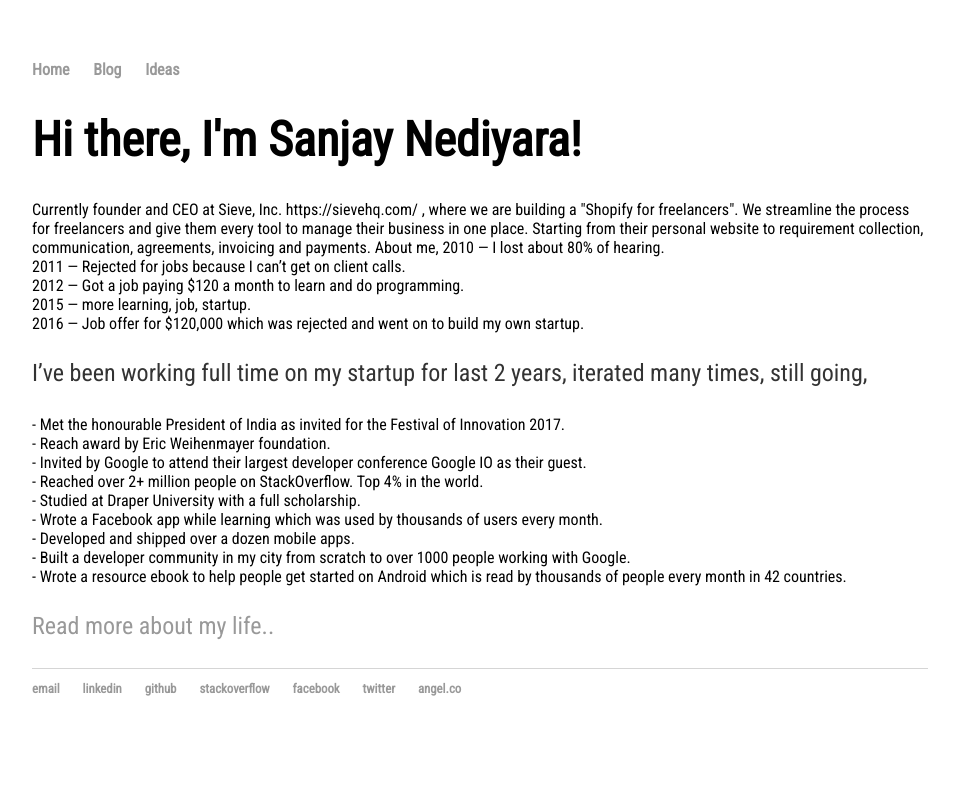
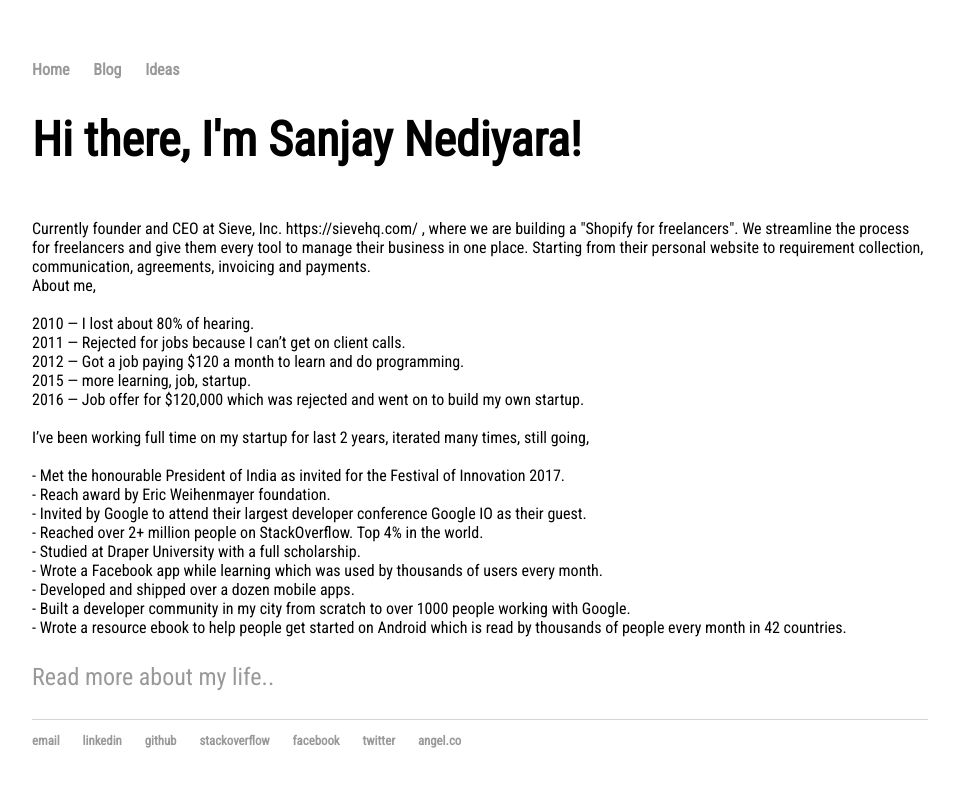
Before and after one commit to COD3BOY/cod3boy.github.io, a Jekyll site: the page built from index.html, in a window 1280 px wide. Shown: the top 787 px of the page, without its empty margins (160-1114 px from the left). Built offline with Jekyll 4.4.1, drawn with Linux system fonts in a browser that asks for light colours; the list of posts is cut into pages by our own code.

```diff
--- a/index.html
+++ b/index.html
@@ -7,19 +7,21 @@ title: Sanjay Nediyara, Developer
 <link rel="stylesheet" type="text/css" href="/css/home.css">
 
 <div class="blurb">
-        		<h1>Hi there, I'm Sanjay Nediyara!</h1>
+        		<h1>Hi there, I'm Sanjay Nediyara!</h1><br />
         		Currently founder and CEO at Sieve, Inc. https://sievehq.com/ , where we are building a "Shopify for freelancers". We streamline the process for freelancers and give them every tool to manage their business in one place. Starting from their personal website to requirement collection, communication, agreements, invoicing and payments.
-
+<br />
 About me,
-
+<br />
+<br />
 2010 — 	I lost about 80% of hearing.<br />
 2011 — 	Rejected for jobs because I can’t get on client calls.<br />
 2012 — 	Got a job paying $120 a month to learn and do programming.<br />
 2015 — 	more learning, job, startup.<br />
 2016 — 	Job offer for $120,000 which was rejected and went on to build my own startup. <br />
 
-<p>I’ve been working full time on my startup for last 2 years, iterated many times, still going,  </p>
-
+<br />I’ve been working full time on my startup for last 2 years, iterated many times, still going,
+<br />
+<br />
 - Met the honourable President of India as invited for the Festival of Innovation 2017.<br />
 - Reach award by Eric Weihenmayer foundation. <br />
 - Invited by Google to attend their largest developer conference Google IO as their guest.<br />
```
